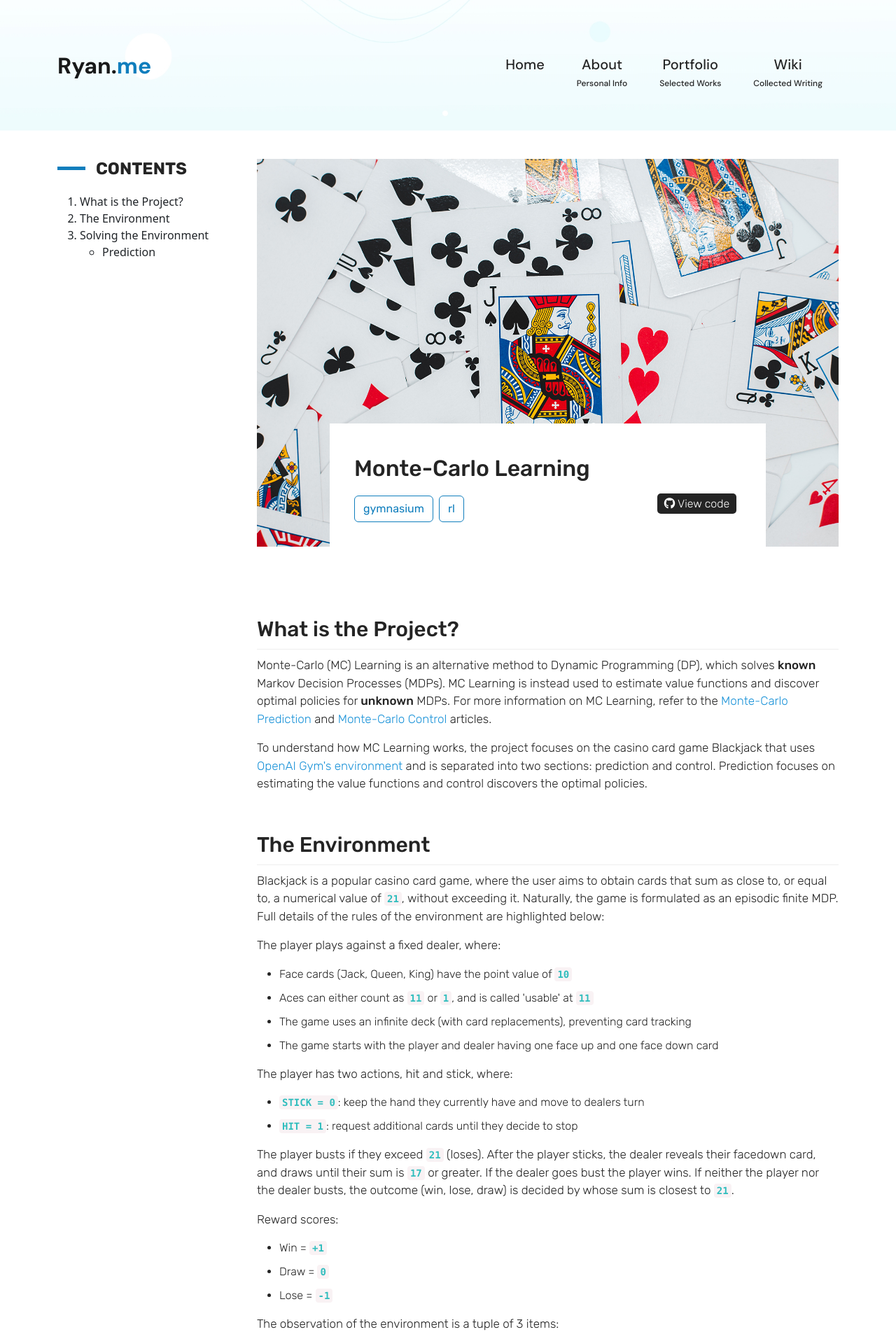
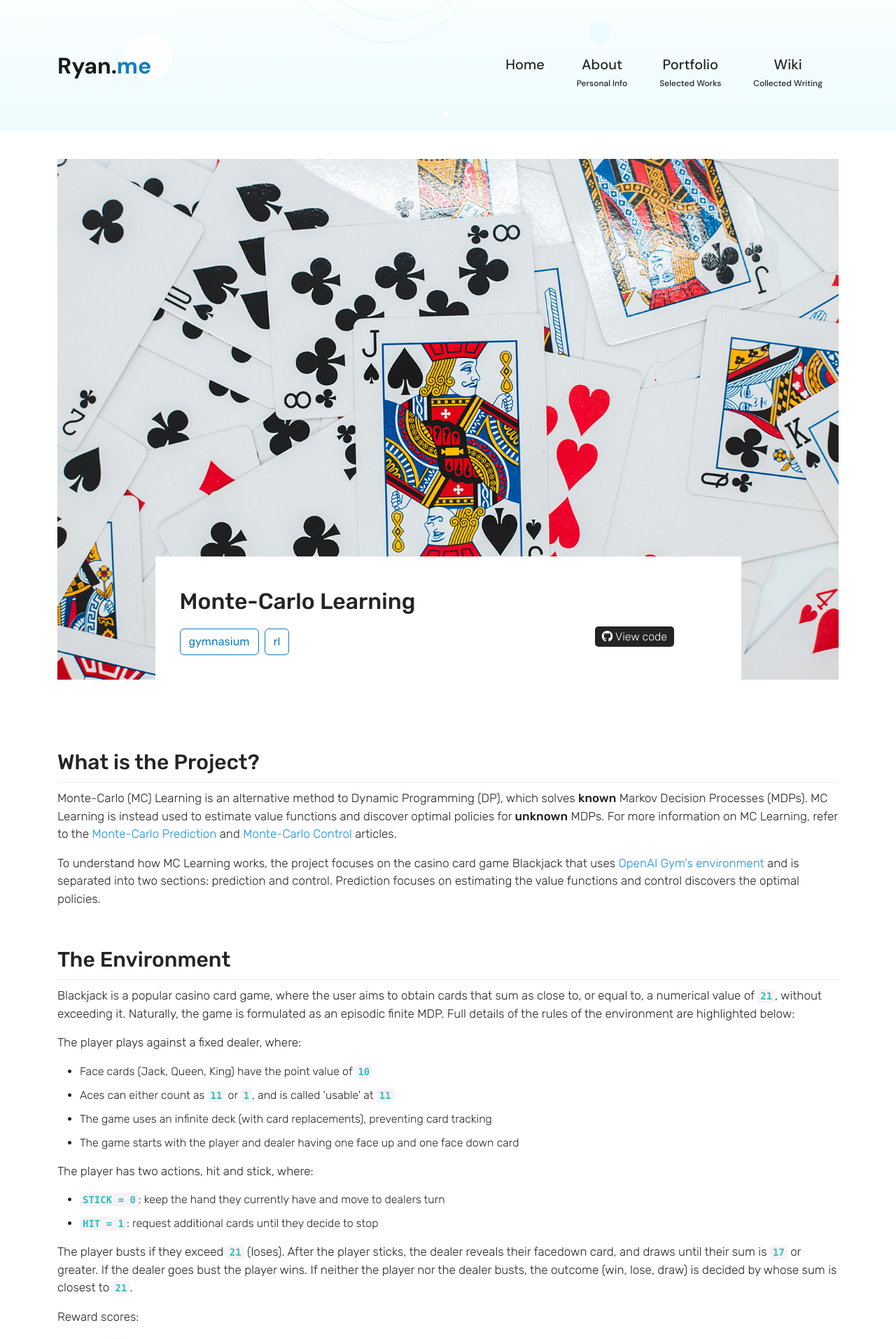
Before and after one commit to Achronus/achronus.github.io, a Jekyll site: the page built from _portfolio/mc_learning.html, in a window 1280 px wide. Shown: the top 1913 px of the page at 70% size. Built offline with Jekyll 4.4.1, drawn with Linux system fonts in a browser that asks for light colours; nearby versions of some CDN libraries.

Commit message:
Project single page restructure
- Moved favicon to root
- Added js to add 'sticky-nav' to single pages
- Modified styles
- Removed sidebar

```diff
--- a/_includes/sidebar.html
+++ /dev/null
@@ -1,13 +0,0 @@
-<div class="row" id="intro">
-    <div class="col-12">
-        <h2>Contents</h2>
-        <ol class="contents">
-            <a rel="noopener" href="#project"><li>What is the Project?</li></a>
-            <a rel="noopener" href="#environment"><li>The Environment</li></a>
-            <a rel="noopener" href="#results"><li>Solving the Environment</li></a>
-        <ul class="sublist">
-            <a rel="noopener" href="#prediction"><li>Prediction</li></a>
-        </ul>
-        </ol>
-    </div>
-</div>
--- a/_layouts/default.html
+++ b/_layouts/default.html
@@ -1,7 +1,7 @@
 <!DOCTYPE html>
 <html lang="en-GB">
     {%- include head.html -%}
-    <body id="{{ page.id }}">
+    <body id="{{ page.id }} page">
         <section id="top-page" class="default-page">
         {%- include header.html -%}
             <!-- INTRO
--- a/_layouts/portfolio-single.html
+++ b/_layouts/portfolio-single.html
@@ -1,7 +1,7 @@
 <!DOCTYPE html>
 <html lang="en-GB">
     {%- include head.html -%}
-    <body id="portfolio-single-page">
+    <body id="page">
         <section id="top-page" class="single-page">
             {%- include header.html -%}
         </section><!-- #top-page -->
@@ -11,11 +11,7 @@
         <section id="single-project">
             <div class="container">
                 <div class="row">
-                    <div class="col-12 col-md-12 col-lg-3 sidebar">
-                        {%- include sidebar.html -%}
-                    </div><!-- sidebar -->
-
-                    <div class="col-12 col-lg-9 item">
+                    <div class="col-12 item">
                         {%- include single-header.html -%}
                         <div class="description">
                             {{ content }}
--- a/assets/js/custom.js
+++ b/assets/js/custom.js
@@ -1,5 +1,6 @@
 document.addEventListener("DOMContentLoaded", function() {
   setActiveClass();
+  setSinglePageNavClass();
 
   if (document.body.id != 'homepage') {
     // Create back to top button
@@ -87,3 +88,11 @@ function setActiveClass() {
     };
   };
 }
+
+function setSinglePageNavClass() {
+  valid_page = document.getElementById('top-page').classList.contains('single-page');
+
+  if (valid_page) {
+    document.getElementById('site-navigation').classList.add('sticky-nav');
+  }
+}
--- a/assets/sass/1-base/_base.scss
+++ b/assets/sass/1-base/_base.scss
@@ -1,6 +1,8 @@
 // BASE STYLES
-.single-page {
-  @include background('/assets/imgs/section-bg.jpg', top, center, repeat, initial);
+body {
+  #page {
+    @include background('/assets/imgs/section-bg.jpg', top, center, repeat, initial);
+  }
 }
 
 section {
```
Also changed, not shown: assets/css/style.css, favicon.ico (renamed from assets/imgs/favicon.ico), 1 other file.
